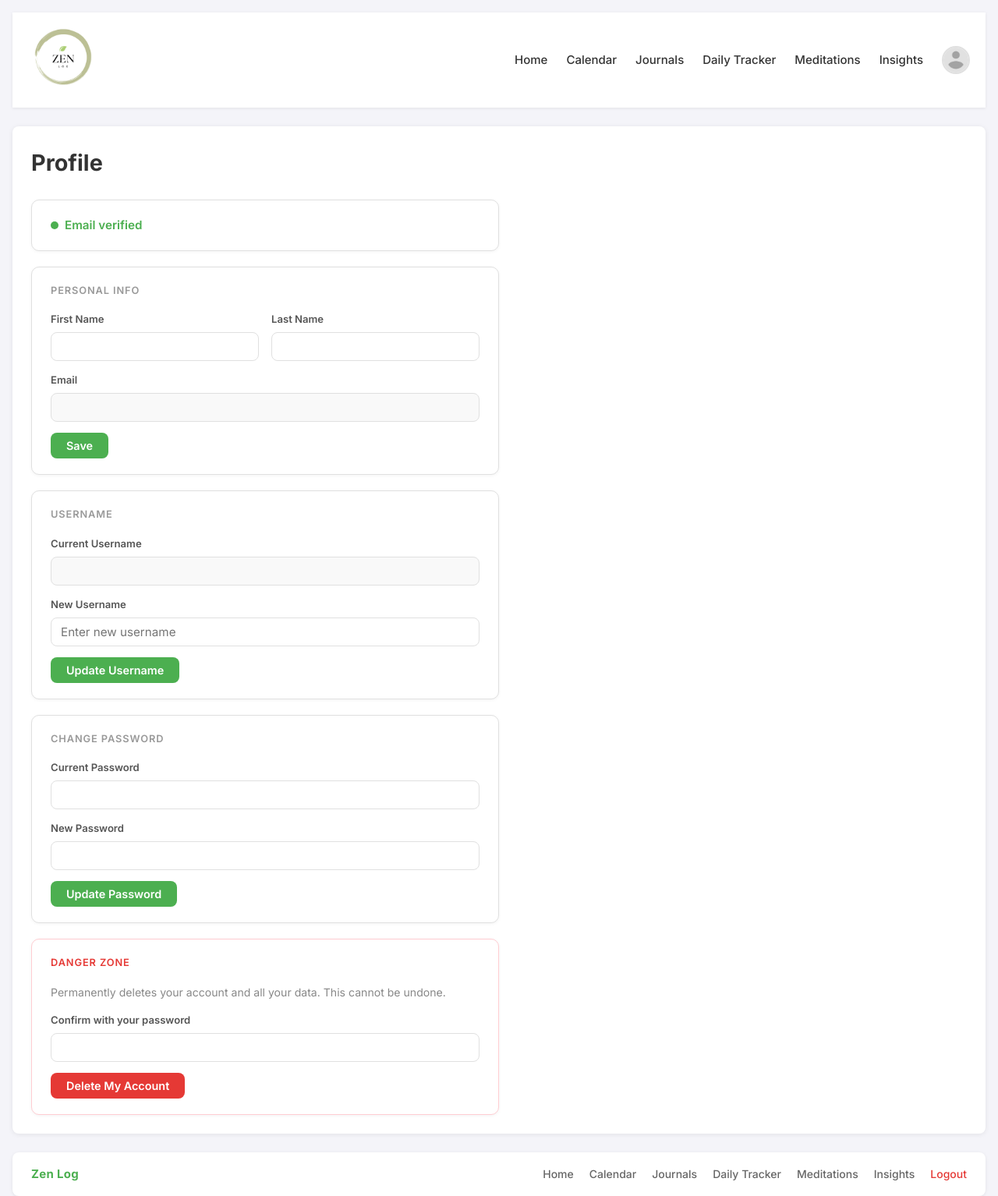
After one commit to elicoco/Mental-Health-Website, a Flask app: page /profile in a window 1280 px wide. The commit adds this page. Shown: the whole page at 78% size. Run offline with Flask 3, Linux system fonts and the light colour scheme; the visitor is signed in with stand-in values (Sample User, id 1); data that the repository does not hold is empty; some libraries are stand-ins or nearby versions.

Commit message:
Profile page

```diff
--- a/Static/CSS/basic.css
+++ b/Static/CSS/basic.css
@@ -78,12 +78,29 @@ body {
     padding: 6px 0;
 }
 
+.profile-nav-link {
+    position: relative;
+    display: flex;
+    align-items: center;
+}
+
 .profile_pic {
     width: 36px;
     height: 36px;
     border-radius: 50%;
     border: 2px solid var(--border);
     object-fit: cover;
+}
+
+.profile-unverified-dot {
+    position: absolute;
+    top: 0;
+    right: 0;
+    width: 10px;
+    height: 10px;
+    background: #F9A825;
+    border-radius: 50%;
+    border: 2px solid #fff;
 }
 
 /* ── Main content ── */
--- /dev/null
+++ b/Static/CSS/profile.css
@@ -0,0 +1,177 @@
+.profile-header {
+    margin-bottom: 24px;
+}
+
+.profile-header h1 {
+    font-size: 1.8rem;
+    font-weight: 700;
+    color: #333;
+}
+
+.profile-grid {
+    display: flex;
+    flex-direction: column;
+    gap: 20px;
+    max-width: 600px;
+}
+
+.profile-card {
+    background: #fff;
+    border: 1px solid #e0e0e0;
+    border-radius: 10px;
+    padding: 20px 24px;
+    box-shadow: 0 1px 4px rgba(0,0,0,0.05);
+}
+
+.profile-card h2 {
+    font-size: 0.8rem;
+    font-weight: 600;
+    text-transform: uppercase;
+    letter-spacing: 0.07em;
+    color: #999;
+    margin-bottom: 16px;
+}
+
+/* Fields */
+.field-row {
+    display: flex;
+    gap: 16px;
+}
+
+.field-row .field-group {
+    flex: 1;
+}
+
+.field-group {
+    display: flex;
+    flex-direction: column;
+    gap: 6px;
+    margin-bottom: 14px;
+}
+
+.field-group label {
+    font-size: 0.82rem;
+    font-weight: 600;
+    color: #555;
+}
+
+.field-group input {
+    padding: 8px 12px;
+    border: 1px solid #e0e0e0;
+    border-radius: 8px;
+    font-size: 0.95rem;
+    color: #333;
+    font-family: inherit;
+    transition: border-color 0.15s;
+}
+
+.field-group input:focus {
+    outline: none;
+    border-color: #4CAF50;
+}
+
+.field-group input:disabled {
+    background: #f9f9f9;
+    color: #aaa;
+}
+
+/* Buttons */
+.btn-primary {
+    background: #4CAF50;
+    color: #fff;
+    border: none;
+    padding: 8px 20px;
+    border-radius: 8px;
+    font-size: 0.9rem;
+    font-weight: 600;
+    cursor: pointer;
+    font-family: inherit;
+    transition: background 0.15s;
+}
+
+.btn-primary:hover { background: #388e3c; }
+
+.btn-secondary {
+    background: none;
+    color: #4CAF50;
+    border: 1px solid #4CAF50;
+    padding: 7px 18px;
+    border-radius: 8px;
+    font-size: 0.9rem;
+    font-weight: 600;
+    cursor: pointer;
+    font-family: inherit;
+    transition: background 0.15s, color 0.15s;
+}
+
+.btn-secondary:hover {
+    background: #4CAF50;
+    color: #fff;
+}
+
+.btn-danger {
+    background: #E53935;
+    color: #fff;
+    border: none;
+    padding: 8px 20px;
+    border-radius: 8px;
+    font-size: 0.9rem;
+    font-weight: 600;
+    cursor: pointer;
+    font-family: inherit;
+    transition: background 0.15s;
+}
+
+.btn-danger:hover { background: #b71c1c; }
+
+/* Verification card */
+.verification-card {
+    display: flex;
+    flex-direction: column;
+    gap: 10px;
+}
+
+.verification-status {
+    display: flex;
+    align-items: center;
+    gap: 8px;
+    font-size: 0.95rem;
+    font-weight: 600;
+}
+
+.verification-dot {
+    width: 10px;
+    height: 10px;
+    border-radius: 50%;
+    flex-shrink: 0;
+}
+
+.verified .verification-dot   { background: #4CAF50; }
+.verified                      { color: #4CAF50; }
+.unverified .verification-dot { background: #F9A825; }
+.unverified                    { color: #F9A825; }
+
+.verification-msg {
+    font-size: 0.88rem;
+    color: #888;
+    margin: 0;
+}
+
+/* Danger zone */
+.danger-card {
+    border-color: #ffcdd2;
+}
+
+.danger-card h2 {
+    color: #E53935;
+}
+
+.danger-msg {
+    font-size: 0.88rem;
+    color: #888;
+    margin-bottom: 14px;
+}
+
+@media (max-width: 600px) {
+    .field-row { flex-direction: column; gap: 0; }
+}
--- a/main.py
+++ b/main.py
@@ -15,6 +15,7 @@ from Backend.database.habits import add_habit, delete_habit_permanently, end_hab
 from Backend.database.login import authenticate_user
 from Backend.custom.customclasses import Snackbar, InputLogin, SignupInformation
 from Backend.database.signup import create_new_user, verify_user_by_email_verification_key
+from Backend.database.profile import get_user_profile, update_name, update_username, update_password, resend_verification_email, delete_account
 from Backend.meditations.search_meditations import get_all_meditations, get_meditation_by_id, search_meditation_on_key
 
 load_dotenv()
@@ -32,6 +33,16 @@ green = "#4CAF50"
 red = "#F44336"
 blue = "#2196F3"
 orange = "#FBC02D"
+
+# Inject email_verified into every template for the nav dot
+@app.context_processor
+def inject_email_verified():
+    if 'username' in session:
+        if 'email_verified' not in session:
+            profile = get_user_profile(session['username'])
+            session['email_verified'] = bool(profile.get('email_verified_bool', 0))
+        return {'email_verified': session['email_verified']}
+    return {'email_verified': True}
 
 # function to check if user is in a session
 def require_login():
@@ -217,9 +228,54 @@ def email_verification(key):
     # calls function to check if key works
     check_if_verified = verify_user_by_email_verification_key(key)
     if check_if_verified:
+        session['email_verified'] = True
         return render_template("email_verified.html", loggedin=False)
     else:
         return redirect(url_for("login", snackbar_message="Invalid or expired verification link.", snackbar_colour=orange))
+
+@app.route("/profile", methods=["GET", "POST"])
+def profile():
+    login_redirect = require_login()
+    if login_redirect is not None:
+        return login_redirect
+    if request.method == "POST":
+        action = request.form.get('action')
+        if action == 'update_name':
+            snackbar = update_name(session['username'],
+                                   request.form.get('first_name', ''),
+                                   request.form.get('last_name', ''))
+        elif action == 'update_username':
+            new_username = request.form.get('new_username', '').strip()
+            snackbar = update_username(session['username'], new_username)
+            if snackbar.colour == green:
+                session['username'] = new_username
+                session.pop('email_verified', None)
+        elif action == 'update_password':
+            snackbar = update_password(session['username'],
+                                       request.form.get('current_password', ''),
+                                       request.form.get('new_password', ''))
+        elif action == 'delete_account':
+            snackbar = delete_account(session['username'], request.form.get('confirm_password', ''))
+            if snackbar.colour == green:
+                session.clear()
+                return redirect(url_for('login', snackbar_message="Your account has been deleted."))
+        else:
+            snackbar = Snackbar(need_snackbar=False, colour='', message='')
+        user = get_user_profile(session['username'])
+        return render_template("profile.html", loggedin=True, user=user, snackbar=snackbar)
+    user = get_user_profile(session['username'])
+    return render_template("profile.html", loggedin=True, user=user,
+                           snackbar=Snackbar(need_snackbar=False, colour='', message=''))
+
+@app.route("/profile/resend-verification", methods=["POST"])
+@limiter.limit("1 per 15 minutes")
+def resend_verification():
+    login_redirect = require_login()
+    if login_redirect is not None:
+        return login_redirect
+    snackbar = resend_verification_email(session['username'])
+    user = get_user_profile(session['username'])
+    return render_template("profile.html", loggedin=True, user=user, snackbar=snackbar)
 
 @app.route("/journal")
 def journal():
--- /dev/null
+++ b/templates/profile.html
@@ -0,0 +1,117 @@
+{% extends "template.html" %}
+
+{% block title %}Profile{% endblock %}
+
+{% block links %}
+<link rel="stylesheet" href="{{ url_for('static', filename='CSS/profile.css') }}">
+{% endblock %}
+
+{% block main %}
+
+<div class="profile-header">
+    <h1>Profile</h1>
+</div>
+
+<div class="profile-grid">
+
+    <!-- Email verification banner -->
+    {% if not email_verified %}
+    <div class="profile-card verification-card">
+        <div class="verification-status unverified">
+            <span class="verification-dot"></span>
+            <span>Email not verified</span>
+        </div>
+        <p class="verification-msg">Verify your email so we can send you updates and reminders.</p>
+        <form action="{{ url_for('resend_verification') }}" method="POST">
+            <input type="hidden" name="csrf_token" value="{{ csrf_token() }}">
+            <button type="submit" class="btn-secondary">Resend verification email</button>
+        </form>
+    </div>
+    {% else %}
+    <div class="profile-card verification-card">
+        <div class="verification-status verified">
+            <span class="verification-dot"></span>
+            <span>Email verified</span>
+        </div>
+    </div>
+    {% endif %}
+
+    <!-- Personal info -->
+    <div class="profile-card">
+        <h2>Personal Info</h2>
+        <form method="POST" action="{{ url_for('profile') }}">
+            <input type="hidden" name="csrf_token" value="{{ csrf_token() }}">
+            <input type="hidden" name="action" value="update_name">
+            <div class="field-row">
+                <div class="field-group">
+                    <label>First Name</label>
+                    <input type="text" name="first_name" value="{{ user.first_name }}" required>
+                </div>
+                <div class="field-group">
+                    <label>Last Name</label>
+                    <input type="text" name="last_name" value="{{ user.last_name }}" required>
+                </div>
+            </div>
+            <div class="field-group">
+                <label>Email</label>
+                <input type="text" value="{{ user.email }}" disabled>
+            </div>
+            <button type="submit" class="btn-primary">Save</button>
+        </form>
+    </div>
+
+    <!-- Change username -->
+    <div class="profile-card">
+        <h2>Username</h2>
+        <form method="POST" action="{{ url_for('profile') }}">
+            <input type="hidden" name="csrf_token" value="{{ csrf_token() }}">
+            <input type="hidden" name="action" value="update_username">
+            <div class="field-group">
+                <label>Current Username</label>
+                <input type="text" value="{{ user.username }}" disabled>
+            </div>
+            <div class="field-group">
+                <label>New Username</label>
+                <input type="text" name="new_username" placeholder="Enter new username" required>
+            </div>
+            <button type="submit" class="btn-primary">Update Username</button>
+        </form>
+    </div>
+
+    <!-- Change password -->
+    <div class="profile-card">
+        <h2>Change Password</h2>
+        <form method="POST" action="{{ url_for('profile') }}">
+            <input type="hidden" name="csrf_token" value="{{ csrf_token() }}">
+            <input type="hidden" name="action" value="update_password">
+            <div class="field-group">
+                <label>Current Password</label>
+                <input type="password" name="current_password" required>
+            </div>
+            <div class="field-group">
+                <label>New Password</label>
+                <input type="password" name="new_password" required>
+            </div>
+            <button type="submit" class="btn-primary">Update Password</button>
+        </form>
+    </div>
+
+    <!-- Danger zone -->
+    <div class="profile-card danger-card">
+        <h2>Danger Zone</h2>
+        <p class="danger-msg">Permanently deletes your account and all your data. This cannot be undone.</p>
+        <form method="POST" action="{{ url_for('profile') }}"
+              onsubmit="return confirm('Are you sure? This will permanently delete your account and all your data.')">
+            <input type="hidden" name="csrf_token" value="{{ csrf_token() }}">
+            <input type="hidden" name="action" value="delete_account">
+            <div class="field-group">
+                <label>Confirm with your password</label>
+                <input type="password" name="confirm_password" required>
+            </div>
+            <button type="submit" class="btn-danger">Delete My Account</button>
+        </form>
+    </div>
+
+</div>
+
+{% endblock %}
--- a/templates/template.html
+++ b/templates/template.html
@@ -59,9 +59,12 @@
                         </div>
                     </a>
                 {% else %}
-                    <div class="logintopdiv">
-                        <img src="{{ url_for('static', filename='images/Profile_picture_placeholder.png') }}" alt="Logged In" class="profile_pic">
-                    </div>
+                    <a href="{{ url_for('profile') }}" class="profile-nav-link">
+                        <img src="{{ url_for('static', filename='images/Profile_picture_placeholder.png') }}" alt="Profile" class="profile_pic">
+                        {% if not email_verified %}
+                        <span class="profile-unverified-dot"></span>
+                        {% endif %}
+                    </a>
                 {% endif %}
             </div>
         </div>
```
Also changed, not shown: Backend/database/profile.py (added, +114 -0 lines).
